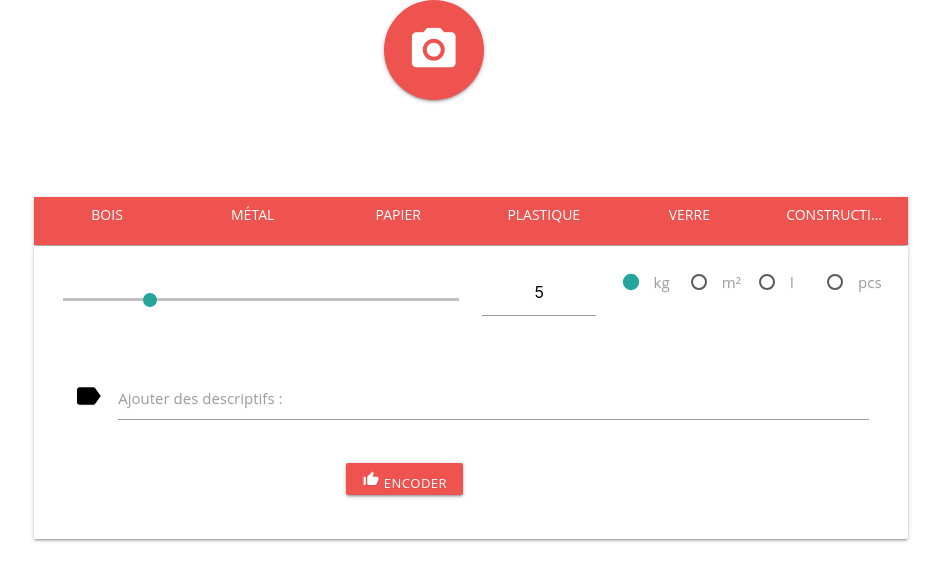
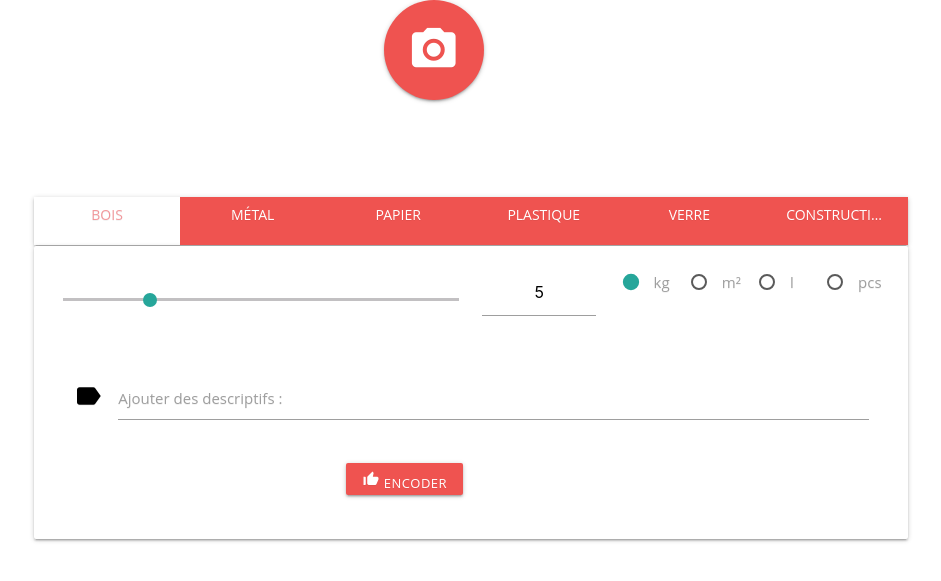
Before and after one commit to flebuz/recuperatheque, a PHP site: page / in a window 1280 px wide. Shown: the part 44-625 px from the top of the page, without its empty margins (169-1110 px from the left). Run offline with PHP 8.4, Linux system fonts and the light colour scheme.

Commit message:
Update index.php
chipots

```diff
--- a/index.php
+++ b/index.php
@@ -41,6 +41,7 @@
               <!-- bouton prise de vue -->
               <div class="row">
                 <div  id="take-photo" title="Prendre un cliché" class="btn-floating btn-large red lighten-1 waves-effect invisible"><i class="material-icons photo-controls">camera_alt</i></div>
+
               </div>
               <!--<div  id="play" title="Activer la camera" class="btn-floating red lighten-1 waves-effect"><i class="material-icons photo-controls">play</i></div>
               <div  id="stop" title="Stopper la camera" class="btn-floating red lighten-1 waves-effect"><i class="material-icons photo-controls">stop</i></div> -->
@@ -78,7 +79,7 @@
           <!--Attention, petite complexité : le menu déroulant combine deux types de composants Materialize (activés par javascript): un composant Tabs, et un composant Dropdown. Du coup j'ai du ruser avec des boutons invisibles tout en bas de index.php (oui c'est un peu du bricolage... :p)-->
           <!--Les tabs reprenant les différentes catégories de matériaux -->
           <ul class="tabs z-depth-1">
-            <li class="tab col s3 l2"><a class='dropdown-trigger btn-flat waves-effect red lighten-1' href="#bois" data-target='select-bois' style="color:#ffffff ">bois</a></li>
+            <li class="tab col s3 l2"><a class='dropdown-trigger btn-flat waves-effect' href="#bois" data-target='select-bois'>bois</a></li>
             <li class="tab col s3 l2"><a class='dropdown-trigger btn-flat waves-effect red lighten-1' href="#metal" data-target='select-metal' style="color:#ffffff ">métal</a></li>
             <li class="tab col s3 l2"><a class='dropdown-trigger btn-flat waves-effect red lighten-1' href="#papier" data-target='select-papier' style="color:#ffffff ">papier</a></li>
             <li class="tab col s3 l2"><a class='dropdown-trigger btn-flat waves-effect red lighten-1' href="#plastique" data-target='select-plastique' style="color:#ffffff ">plastique</a></li>
@@ -181,8 +182,8 @@
         */
       </script>
 
-      <div class="col s12" style="margin-top:0px !important; padding-top:0px !important;">
-        <div class="card white" style="padding-left:15px; padding-right:15px;" >
+      <div class="col s12" style="margin-top:0 !important; padding-top:0px !important;">
+        <div class="card white z-depth-1" style="padding-left:15px; padding-right:15px;" >
           <div class="card-content black-text">
 
             <div class="row" id="range_row" style="padding-left:0px;">
```
